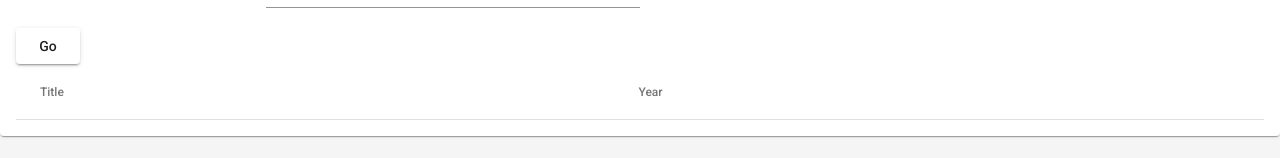
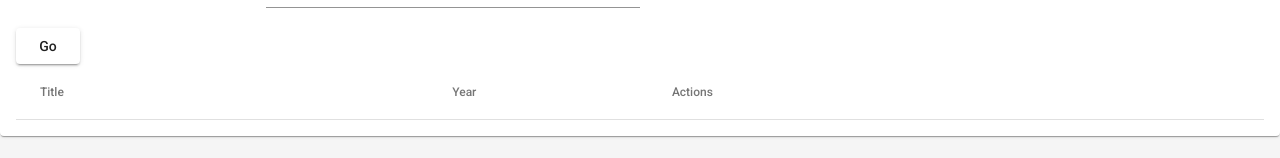
Before and after one commit to spinningplates/movies_client, an Angular app: page /add in a window 1280 px wide. Shown: the part 136-294 px from the top of the page. Built offline with nearby package versions, Linux system fonts and the light colour scheme.

Commit message:
Fixed up search and add functionality

```diff
--- a/src/app/app.module.ts
+++ b/src/app/app.module.ts
@@ -21,6 +21,7 @@ import { MatInputModule } from '@angular/material/input';
 import { MatCardModule } from '@angular/material/card';
 import { MatSelectModule } from '@angular/material/select';
 import { MatToolbarModule } from '@angular/material/toolbar';
+import { MatIconModule } from '@angular/material/icon';
 
 //forms
 import { ReactiveFormsModule } from '@angular/forms';
@@ -44,7 +45,8 @@ import { ReactiveFormsModule } from '@angular/forms';
     MatInputModule,
     MatCardModule,
     MatSelectModule,
-    MatToolbarModule
+    MatToolbarModule,
+    MatIconModule
   ],
   providers: [MovieService],
   bootstrap: [AppComponent]
--- a/src/app/interfaces/MovieElement.ts
+++ b/src/app/interfaces/MovieElement.ts
@@ -1,8 +1,8 @@
 export interface MovieElement{
     Title:string,
     Director:string,
-    Description:string,
+    Plot:string,
     Genre:string,
-    ImageLink:string,
+    Poster:string,
     Year:string,
 }
--- /dev/null
+++ b/src/app/interfaces/MoviePreviewElement.ts
@@ -0,0 +1,5 @@
+export interface MoviePreviewElement{
+    Title:string,
+    imdbID:string,
+    Year:string,
+}
--- a/src/app/movie.service.ts
+++ b/src/app/movie.service.ts
@@ -20,4 +20,9 @@ export class MovieService {
   {
     return this.http.post(this.omdbUrl, searchValue);
   }
+
+  addMovie(movie)
+  {
+    return this.http.post(this.moviesUrl, movie);
+  }
 }
--- a/src/app/search/search.component.html
+++ b/src/app/search/search.component.html
@@ -18,6 +18,14 @@
             <th mat-header-cell *matHeaderCellDef> Year </th>
             <td mat-cell *matCellDef="let element"> {{element.Year}} </td>
         </ng-container>
+        <ng-container matColumnDef="Actions">
+            <th mat-header-cell *matHeaderCellDef> Actions </th>
+            <td mat-cell *matCellDef="let element">
+                <button (click)="addMovie(element)" mat-raised-button color="primary">
+                    <mat-icon color="white" aria-hidden="false">edit</mat-icon><b>Add</b>
+                </button>
+             </td>
+        </ng-container>
 
         <tr mat-header-row *matHeaderRowDef="displayedColumns"></tr>
         <tr mat-row *matRowDef="let row; columns: displayedColumns;"></tr>
--- a/src/app/search/search.component.ts
+++ b/src/app/search/search.component.ts
@@ -1,7 +1,7 @@
 import { Component } from '@angular/core';
 import { FormGroup, FormControl } from '@angular/forms';
 import { MovieService } from '../movie.service';
-import { MovieElement } from '../interfaces/MovieElement';
+import { MoviePreviewElement } from '../interfaces/MoviePreviewElement';
 import { MatTableDataSource } from '@angular/material/table';
 
 @Component({
@@ -11,8 +11,8 @@ import { MatTableDataSource } from '@angular/material/table';
 })
 export class SearchComponent {
 
-  displayedColumns: string[] = ['Title', 'Year']
-  searchResult = new MatTableDataSource<MovieElement>([] as MovieElement[]);
+  displayedColumns: string[] = ['Title', 'Year', 'Actions']
+  searchResult = new MatTableDataSource<MoviePreviewElement>([] as MoviePreviewElement[]);
   constructor(private service:MovieService) { }
 
   searchForm = new FormGroup({
@@ -22,7 +22,14 @@ export class SearchComponent {
   onSubmit()
   {
     this.service.searchByTitle(this.searchForm.value).subscribe((data) => {
-      this.searchResult = new MatTableDataSource<MovieElement>(data["Search"] as MovieElement[]);
+      this.searchResult = new MatTableDataSource<MoviePreviewElement>(data["Search"] as MoviePreviewElement[]);
+    });
+  }
+
+  addMovie(movie)
+  {
+    this.service.addMovie(movie).subscribe((data) => {
+      console.log(data);
     });
   }
 
```
